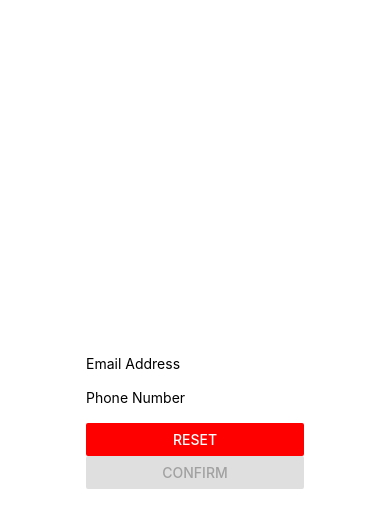
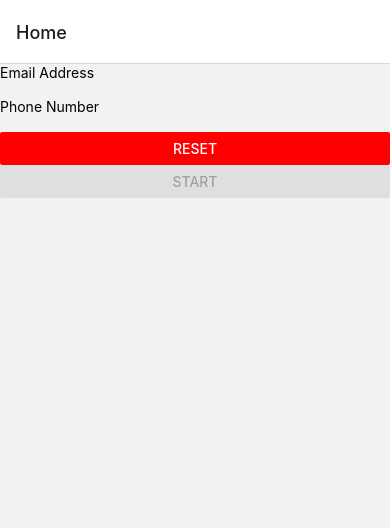
Before and after one commit to hanyi-zhou/CS5520-Sp24-Assignment2-ActivityTrackerApp, a React Native app: screen /Home in a window 390 px wide. Shown: the top 528 px of the page. Built offline with nearby package versions, Linux system fonts and the light colour scheme.

Commit message:
change confirm button name to Start

```diff
--- a/App.js
+++ b/App.js
@@ -1,13 +1,20 @@
 import { StatusBar } from "expo-status-bar";
 import { StyleSheet, Text, View } from "react-native";
+import { NavigationContainer } from "@react-navigation/native";
+import { createNativeStackNavigator } from "@react-navigation/native-stack";
 import Start from "./screens/Start";
+import AllActivities from "./screens/AllActivities";
+
+const Stack = createNativeStackNavigator();
 
 export default function App() {
   return (
-    <View style={styles.container}>
-      <Start />
-      <StatusBar style="auto" />
-    </View>
+    <NavigationContainer>
+      <Stack.Navigator>
+        <Stack.Screen name="Home" component={Start} />
+        <Stack.Screen name="All Activities" component={AllActivities} />
+      </Stack.Navigator>
+    </NavigationContainer>
   );
 }
 
--- a/components/ConfirmButton.js
+++ b/components/StartButton.js
@@ -3,18 +3,14 @@ import React from "react";
 
 // The ConfirmButton component is a simple component that displays a
 // button to confirm the form.
-export default function ConfirmButton({ onConfirm, isInputEmpty }) {
-  function confirmHandler() {
-    onConfirm();
+export default function StartButton({ onStart, isInputEmpty }) {
+  function startHandler() {
+    onStart();
   }
 
   return (
     <View>
-      <Button
-        title="Confirm"
-        onPress={confirmHandler}
-        disabled={isInputEmpty}
-      />
+      <Button title="Start" onPress={startHandler} disabled={isInputEmpty} />
     </View>
   );
 }
--- a/package.json
+++ b/package.json
@@ -10,6 +10,7 @@
   },
   "dependencies": {
     "@react-navigation/native": "^6.1.9",
+    "@react-navigation/native-stack": "^6.9.17",
     "expo": "~50.0.5",
     "expo-status-bar": "~1.11.1",
     "react": "18.2.0",
--- /dev/null
+++ b/screens/AllActivities.js
@@ -0,0 +1,12 @@
+import { StyleSheet, Text, View } from "react-native";
+import React from "react";
+
+export default function AllActivities() {
+  return (
+    <View>
+      <Text>AllActivities</Text>
+    </View>
+  );
+}
+
+const styles = StyleSheet.create({});
--- a/screens/Start.js
+++ b/screens/Start.js
@@ -1,17 +1,19 @@
 import { StyleSheet, Text, View, NameInput } from "react-native";
 import React from "react";
+import { useNavigation } from "@react-navigation/native";
 import EmailInput from "../components/EmailInput";
 import InvalidEmailText from "../components/InvalidEmailText";
 import PhoneNumberInput from "../components/PhoneNumberInput";
 import InvalidPhoneNumberText from "../components/InvalidPhoneNumberText";
 import ResetButton from "../components/ResetButton";
-import ConfirmButton from "../components/ConfirmButton";
+import StartButton from "../components/StartButton";
 
 export default function Start() {
   const [email, setEmail] = React.useState("");
   const [emailError, setEmailError] = React.useState("");
   const [phoneNumber, setPhoneNumber] = React.useState("");
   const [phoneNumberError, setPhoneNumberError] = React.useState("");
+  const navigation = useNavigation();
 
   function handleEmailChange(email) {
     setEmail(email);
@@ -47,7 +49,7 @@ export default function Start() {
     setPhoneNumberError("");
   }
 
-  function handleConfirm() {
+  function handleStart() {
     setEmailError("");
     setPhoneNumberError("");
     // Validate the email and phone number
@@ -55,7 +57,7 @@ export default function Start() {
     const isPhoneNumberValid = validatePhoneNumberInput(phoneNumber);
     if (isEmailValid && isPhoneNumberValid) {
       // Navigate to the next screen
-      console.log("Valid input");
+      navigation.navigate("All Activities");
     }
   }
 
@@ -76,8 +78,8 @@ export default function Start() {
       <View>{phoneNumberError !== "" ? <InvalidPhoneNumberText /> : null}</View>
       <View>
         <ResetButton onReset={handleReset} />
-        <ConfirmButton
-          onConfirm={handleConfirm}
+        <StartButton
+          onStart={handleStart}
           isInputEmpty={!email && !phoneNumber}
         />
       </View>
```
Also changed, not shown: 1 other file (tests, documents, lock files or other folders).
